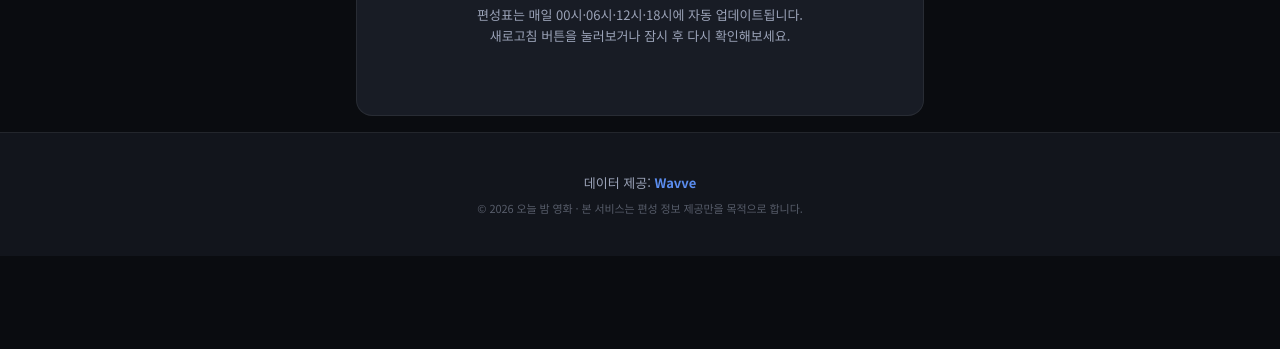
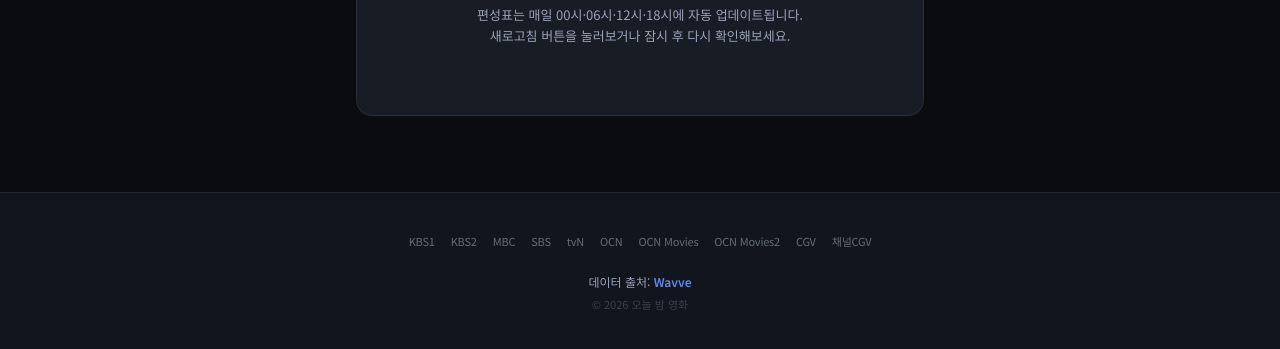
Before and after one commit to LeeEunSu0011/tonight-movie-, a plain HTML site: page index.html in a window 1280 px wide. Shown: the part 325-674 px from the top of the page. Drawn offline with Linux system fonts and the light colour scheme.

Commit message:
change code

```diff
--- a/index.html
+++ b/index.html
@@ -55,15 +55,18 @@
 
   <footer>
     <div class="footer-inner">
-      <p class="source-info">
-        데이터 제공: <strong>Wavve</strong>
-      </p>
-      <p class="copyright">
-        &copy; 2026 오늘 밤 영화 · 본 서비스는 편성 정보 제공만을 목적으로 합니다.
-      </p>
+      <div class="channel-list">
+        <span>KBS1</span><span>KBS2</span><span>MBC</span><span>SBS</span>
+        <span>tvN</span><span>OCN</span><span>OCN Movies</span><span>OCN Movies2</span>
+        <span>CGV</span><span>채널CGV</span>
+      </div>
+
+      <div class="footer-bottom">
+        <p class="source">데이터 출처: <strong>Wavve</strong></p>
+        <p class="copyright">&copy; 2026 오늘 밤 영화</p>
+      </div>
     </div>
   </footer>
-  <script src="app.js"></script>
 
   <script src="app.js"></script>
 </body>
--- a/styles.css
+++ b/styles.css
@@ -296,9 +296,10 @@ main {
 
 /* ── 푸터 ── */
 footer {
+  margin-top: 40px;
   padding: 40px var(--pad) calc(40px + env(safe-area-inset-bottom));
+  background-color: var(--bg2);
   border-top: 1px solid var(--border);
-  background: var(--bg2); /* 헤더보다 조금 더 밝은 배경으로 구분 */
   text-align: center;
 }
 
@@ -307,19 +308,46 @@ footer {
   margin: 0 auto;
 }
 
-.source-info {
-  font-size: 13px;
-  color: var(--text2);
-  margin-bottom: 8px;
+/* 채널 목록 스타일 */
+.channel-list {
+  display: flex;
+  flex-wrap: wrap;
+  justify-content: center;
+  gap: 8px 12px;
+  margin-bottom: 24px;
+  opacity: 0.6; /* 너무 튀지 않게 처리 */
 }
 
-.source-info strong {
-  color: var(--accent); /* Wavve 강조 */
-  font-weight: 700;
+.channel-list span {
+  font-size: 11px;
+  color: var(--text2);
+  letter-spacing: -0.2px;
+}
+
+/* 출처 및 저작권 */
+.footer-bottom {
+  display: flex;
+  flex-direction: column;
+  gap: 6px;
+}
+
+.source {
+  font-size: 12px;
+  color: var(--text2);
+}
+
+.source strong {
+  color: var(--accent); /* 포인트 컬러 적용 */
+  font-weight: 600;
 }
 
 .copyright {
   font-size: 11px;
-  color: rgba(155, 163, 184, 0.5); /* 아주 연하게 처리 */
-  letter-spacing: -0.1px;
+  color: rgba(155, 163, 184, 0.3); /* 아주 연하게 처리 */
 }
+
+/* 데스크탑 최적화 */
+@media (min-width: 600px) {
+  footer { margin-top: 60px; }
+  .channel-list { gap: 8px 16px; }
+}
```
